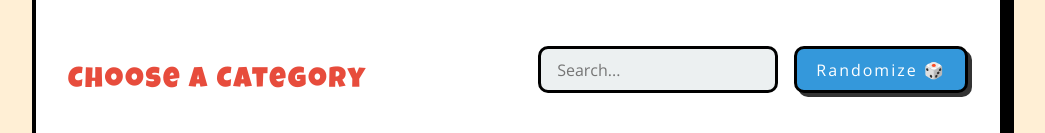
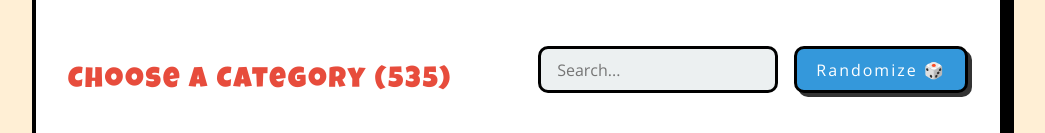
Before and after one commit to devmalu15/factopedia-frontend, a React (Vite) app: page / in a window 1280 px wide. Shown: the part 194-327 px from the top of the page, without its empty margins (122-1167 px from the left). Built offline with nearby package versions, Linux system fonts and the light colour scheme.

Commit message:
[Dev Malu].Fix minor issue

```diff
--- a/src/CategoryList.jsx
+++ b/src/CategoryList.jsx
@@ -573,7 +573,7 @@ const CategoryList = ({ onSelectCategory }) => {
   return (
     <div className="category-list">
       <div className="category-header">
-        <h2>Choose a Category</h2>
+        <h2>Choose a Category ({filteredCategories.length})</h2>
         <div className="category-controls">
           <input
             type="text"
```
